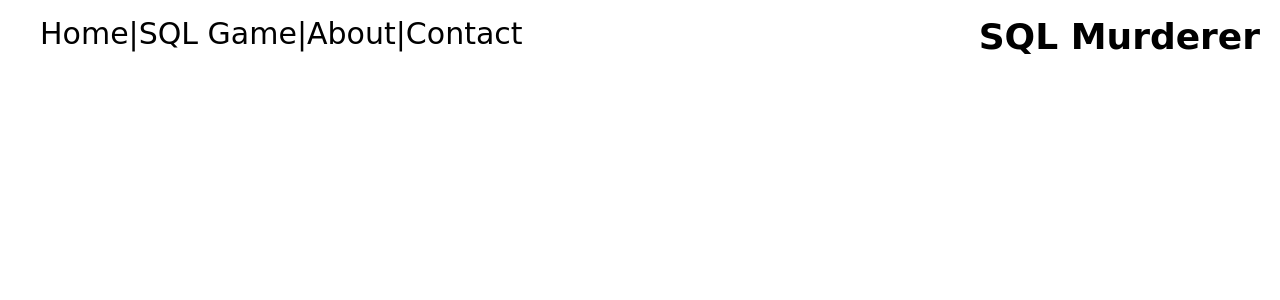
After one commit to DovahKriaan/stage_murder_Mystery, a PHP site: page /html/about.html in a window 1280 px wide. The commit adds this page. Shown: the top 300 px of the page. Run offline with PHP 8.4, Linux system fonts and the light colour scheme.

Commit message:
fix html and php

```diff
--- /dev/null
+++ b/html/about.html
@@ -0,0 +1,31 @@
+<!DOCTYPE html>
+<html lang="en">
+<head>
+    <meta charset="UTF-8">
+    <meta name="viewport" content="width=device-width, initial-scale=1.0">
+    <title>Document</title>
+    <link rel="stylesheet" href="../css/master.css">
+</head>
+<body>
+    <header>
+        <h2>SQL Murderer</h2>
+        <nav>
+          <ul>
+            <li><a href="home.html">Home</a></li>
+            <li> | </li>
+            <li><a href="sql_game.html"> SQL Game</a></li>
+            <li> | </li>
+            <li><a href="about.html"> About</a></li>
+            <li> | </li>
+            <li><a href="contact.html"> Contact</a></li>
+          </ul>
+        </nav>
+      </header>
+      <main>
+
+      </main>
+      <footer>
+
+      </footer>
+</body>
+</html>
--- a/index.php
+++ b/index.php
@@ -1,5 +1,5 @@
 <?php
 
-include("index.html");
+include("../stage_murder_Mystery/html/home.html");
 
  ?>
```
